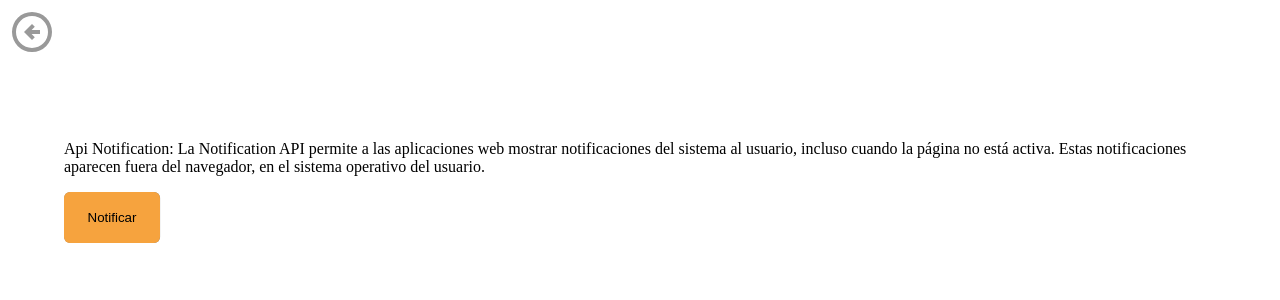
After one commit to pabloacisera/apis_javascript_demo, a PHP site: page /templates/notification.html in a window 1280 px wide. The commit adds this page. Shown: the top 300 px of the page. Run offline with PHP 8.4, Linux system fonts and the light colour scheme.

Commit message:
updated notification api with interface

```diff
--- /dev/null
+++ b/templates/notification.html
@@ -0,0 +1,95 @@
+<!DOCTYPE html>
+<html lang="en">
+
+<head>
+    <meta charset="UTF-8">
+    <meta name="viewport" content="width=device-width, initial-scale=1.0">
+    <title>lección notificacion api</title>
+</head>
+
+<body>
+    <style>
+        .notif-container {
+            width: 90vw;
+            margin: auto;
+            margin-top: 5rem;
+            display: flex;
+            flex-direction: column;
+        }
+
+        #notificate {
+            width: 6rem;
+            padding: 18px 12px;
+            border: none;
+            border-radius: 6px;
+            background-color: #f6a33e;
+            color: #000;
+            box-shadow: 0.1px 0.1px 0.2px grey;
+            margin-top: 1rem;
+        }
+
+        #notificate:hover {
+            cursor: pointer;
+        }
+    </style>
+
+    <a href="/apis_js">
+        <span class="arrow-back">
+            <svg xmlns="http://www.w3.org/2000/svg" height="48px" viewBox="0 -960 960 960" width="48px" fill="#999999">
+                <path
+                    d="m480-320 56-56-64-64h168v-80H472l64-64-56-56-160 160 160 160Zm0 240q-83 0-156-31.5T197-197q-54-54-85.5-127T80-480q0-83 31.5-156T197-763q54-54 127-85.5T480-880q83 0 156 31.5T763-763q54 54 85.5 127T880-480q0 83-31.5 156T763-197q-54 54-127 85.5T480-80Zm0-80q134 0 227-93t93-227q0-134-93-227t-227-93q-134 0-227 93t-93 227q0 134 93 227t227 93Zm0-320Z" />
+            </svg>
+        </span>
+    </a>
+
+    <div class="notif-container">
+        <span>Api Notification: La Notification API permite a las aplicaciones web mostrar notificaciones del sistema al
+            usuario, incluso cuando la página no está activa. Estas notificaciones aparecen fuera del navegador, en el
+            sistema operativo del usuario.</span>
+
+        <button id="notificate">Notificar</button>
+    </div>
+    <script>
+        const requestPermission = () => {
+            if (!('Notification' in window)) {
+                alert("Tu navegador no soporta notificaciones");
+                return;
+            }
+
+            Notification.requestPermission().then(function (permission) {
+                alert(`Permiso: ${permission}`);
+            });
+        }
+
+        const showNotification = (data) => {
+            if (Notification.permission === "granted") {
+                let notif = new Notification(data.title, {
+                    body: data.body,
+                    icon: data.icon || undefined
+                });
+
+                notif.onclick = function () {
+                    alert('¡Click en la notificación!');
+                    window.focus();
+                };
+
+            } else {
+                alert('No tienes permiso. Concede el permiso primero.');
+                requestPermission();
+            }
+        }
+
+        // Pedir permisos al cargar
+        requestPermission();
+
+        // Agregar evento al botón
+        document.getElementById("notificate").addEventListener("click", function () {
+            showNotification({
+                title: "Custom Notification",
+                body: "Esta es una notificación personalizada"
+            });
+        });
+    </script>
+</body>
+
+</html>
```
Also changed, not shown: index.php (+17 -2 lines), public/js/index.js (+1 -24 lines), templates/broadcast.html (+33 -12 lines), templates/broadcast_recivied.html (+14 -4 lines).
